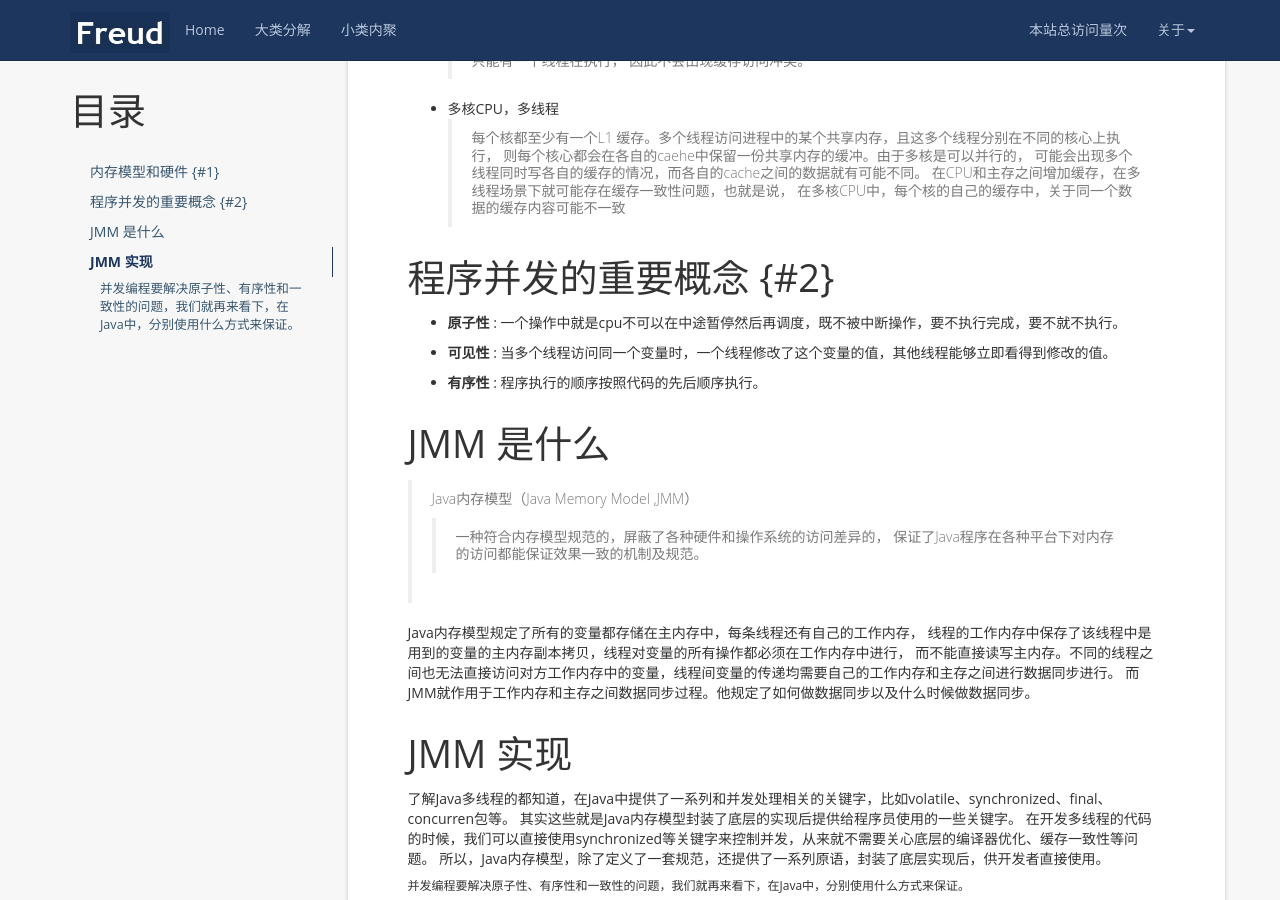
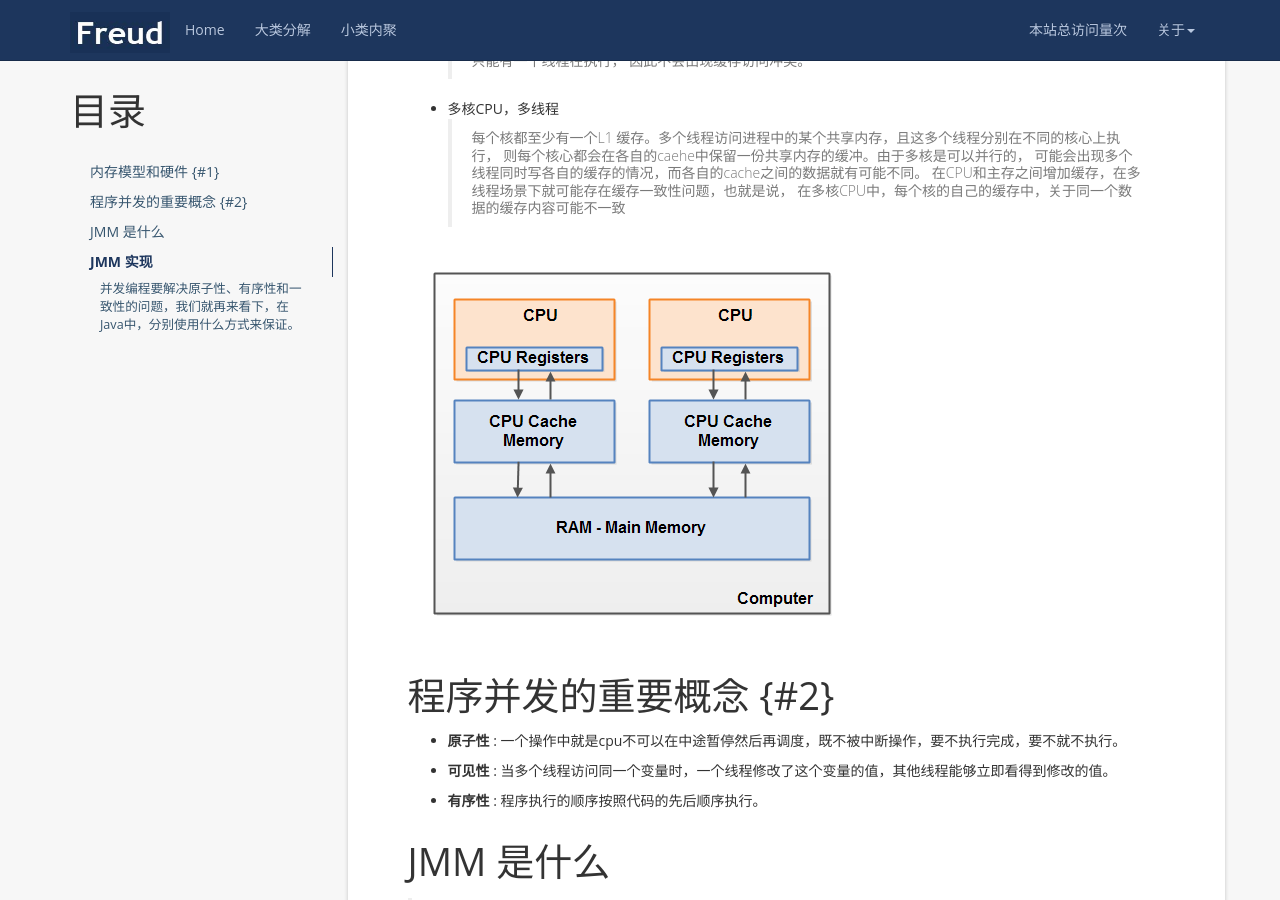
Before and after one commit to TorGor/TorGor.github.io, a Jekyll site: the page built from _posts/2019-01-22-java-JMM.md, in a window 1280 px wide and 900 px high, scrolled down 880 px. Built offline with Jekyll 4.4.1, drawn with Linux system fonts in a browser that asks for light colours; nearby versions of some CDN libraries; a script that is not in the unit is left out; comment, search, counter and statistics services are not loaded.

Commit message:
feat:JMM 1.JMM picture add

```diff
--- a/_posts/2019-01-22-java-JMM.md
+++ b/_posts/2019-01-22-java-JMM.md
@@ -40,7 +40,7 @@ tag: centos
 在CPU和主存之间增加缓存，在多线程场景下就可能存在缓存一致性问题，也就是说，
 在多核CPU中，每个核的自己的缓存中，关于同一个数据的缓存内容可能不一致
 
-
+![/JMM-CPU-Memory.png]({{ '/styles/images/jmm/JMM-CPU-Memory.png' | prepend: site.baseurl  }})
 
 程序并发的重要概念	{#2}
 ===
```
Also changed, not shown: other parts of _posts/2019-01-22-java-JMM.md (+2 -0 lines), styles/images/jmm/JMM-CPU-Memory.png (added), styles/images/jmm/JMM-Thread-JVM.png (added).
